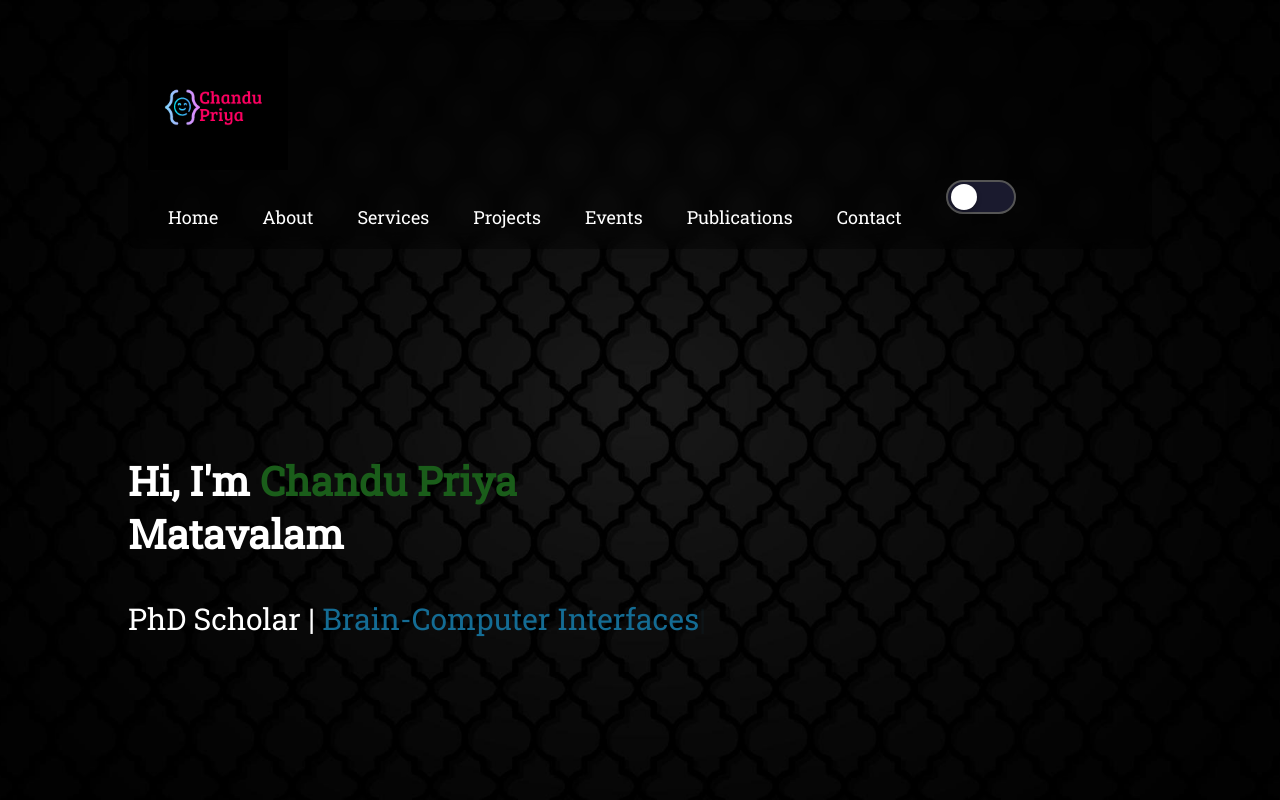
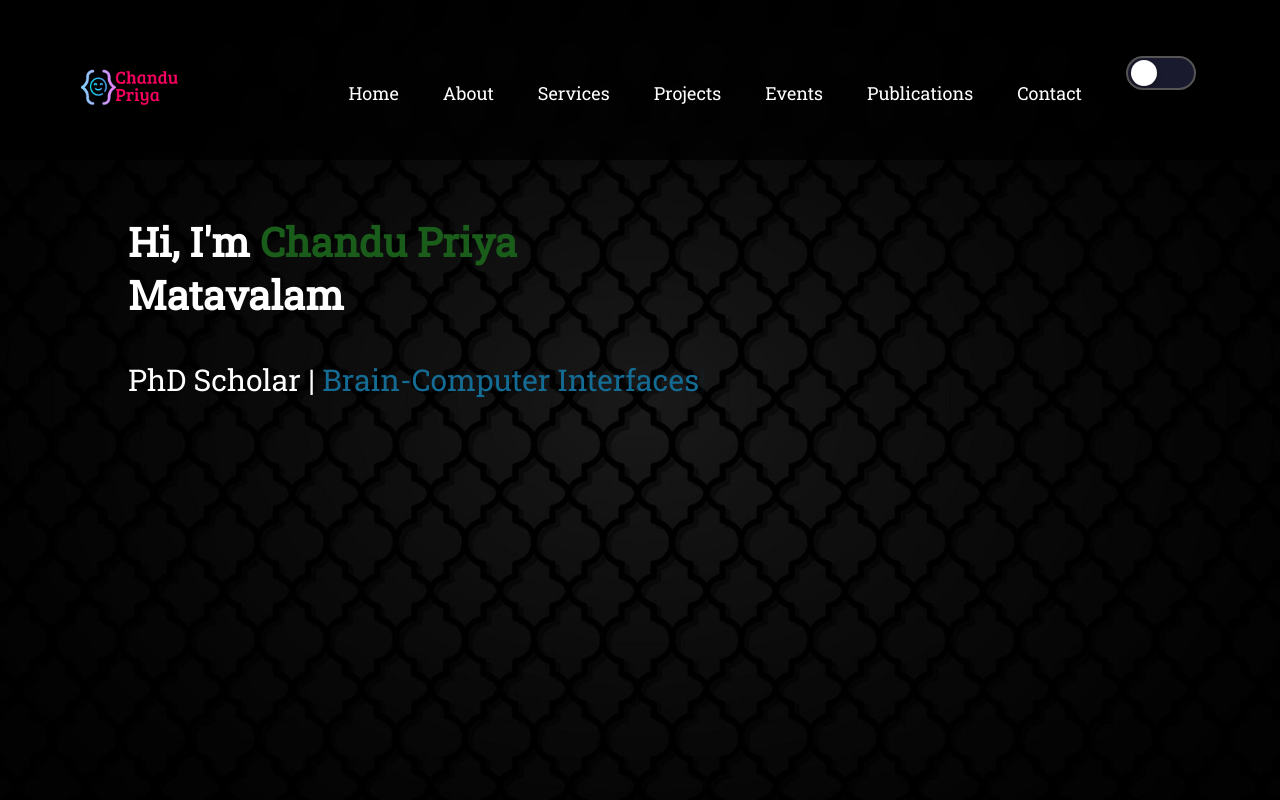
Before and after one commit to chandupriya1206/Portfolio, a plain HTML site: page index.html in a window 1280 px wide. Shown: the top 800 px of the page. Drawn offline with Linux system fonts and the light colour scheme; a web font is replaced by a local one.

Commit message:
Make navbar fixed at top with frosted glass effect on scroll

```diff
--- a/styles.css
+++ b/styles.css
@@ -31,11 +31,16 @@ nav{
     display: flex;
     align-items: center;justify-content: space-between;
     flex-wrap: wrap;
-    background: rgba(0, 0, 0, 0.3);
+    background: rgba(0, 0, 0, 0.7);
     backdrop-filter: blur(10px);
-    border-radius: 10px;
-    padding: 10px 20px;
-    margin-top: 10px;
+    border-radius: 0;
+    padding: 10px 5%;
+    position: fixed;
+    top: 0;
+    left: 0;
+    width: 100%;
+    z-index: 50;
+    transition: background 0.3s;
 }
 .logo{
     width: 140px;
@@ -572,7 +577,7 @@ body.light-mode #header{
     background-image: linear-gradient(rgba(255,255,255,0.3), rgba(245,245,245,0.5)), url(images/bg2.jpg);
 }
 body.light-mode nav{
-    background: rgba(255, 255, 255, 0.7);
+    background: rgba(255, 255, 255, 0.85);
     backdrop-filter: blur(10px);
 }
 body.light-mode nav ul li a{
```
